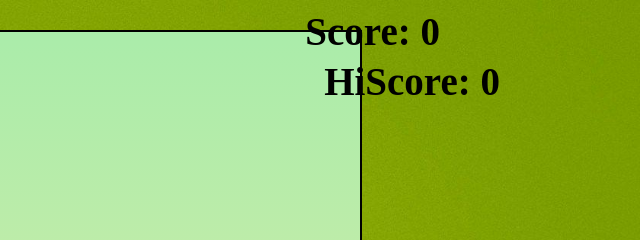
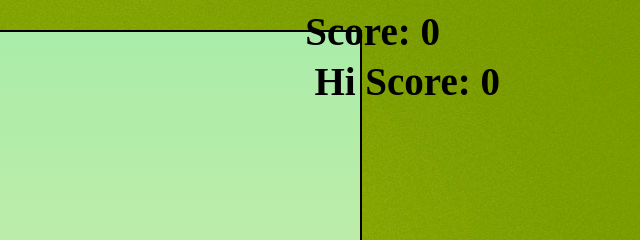
Before and after one commit to Nilssss02/Snake-Game, a plain HTML site: page SnakeGame/index.html in a window 1280 px wide. Shown: the top 240 px of the page, 640-1280 px from the left. Drawn offline with Linux system fonts and the light colour scheme; a web font is replaced by a local one.

Commit message:
Update index.html

```diff
--- a/SnakeGame/index.html
+++ b/SnakeGame/index.html
@@ -2,17 +2,18 @@
 <html lang="en">
 <head>
     <meta charset="UTF-8">
-    <meta http-equiv="X-UA-Compatible" content="IE=edge">
     <meta name="viewport" content="width=device-width, initial-scale=1.0">
-    <title>SnakeMania</title>
+    <title>Snake Game</title>
     <link rel="stylesheet" href="css/style.css">
 </head>
 <body>
+
     <div class="body">
         <div id="scoreBox">Score: 0</div>
-        <div id="hiscoreBox">HiScore: 0</div>
+        <div id="hiscoreBox">Hi Score: 0</div>
         <div id="board"></div>
     </div>
+
+    <script src="js/index.js"></script>
 </body>
-<script src="js/index.js"></script>
 </html>
```
